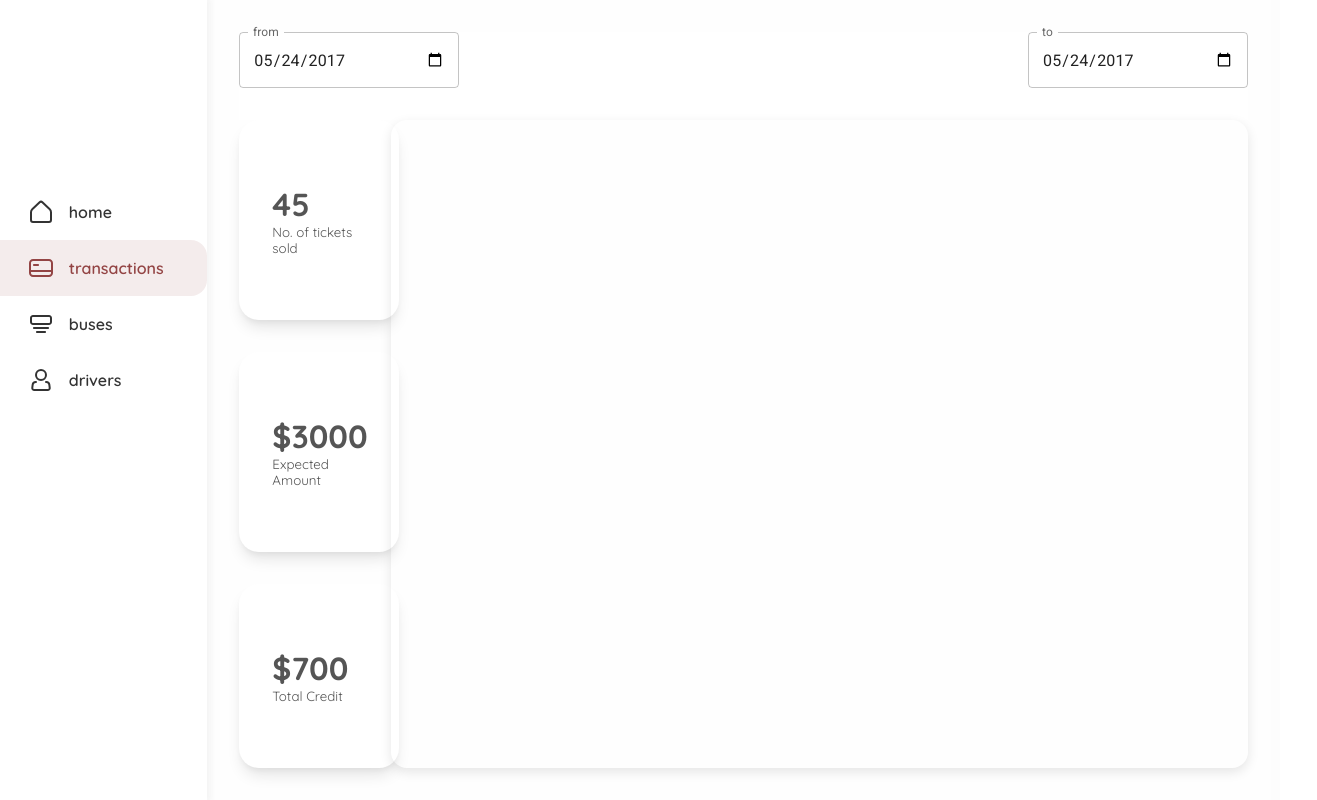
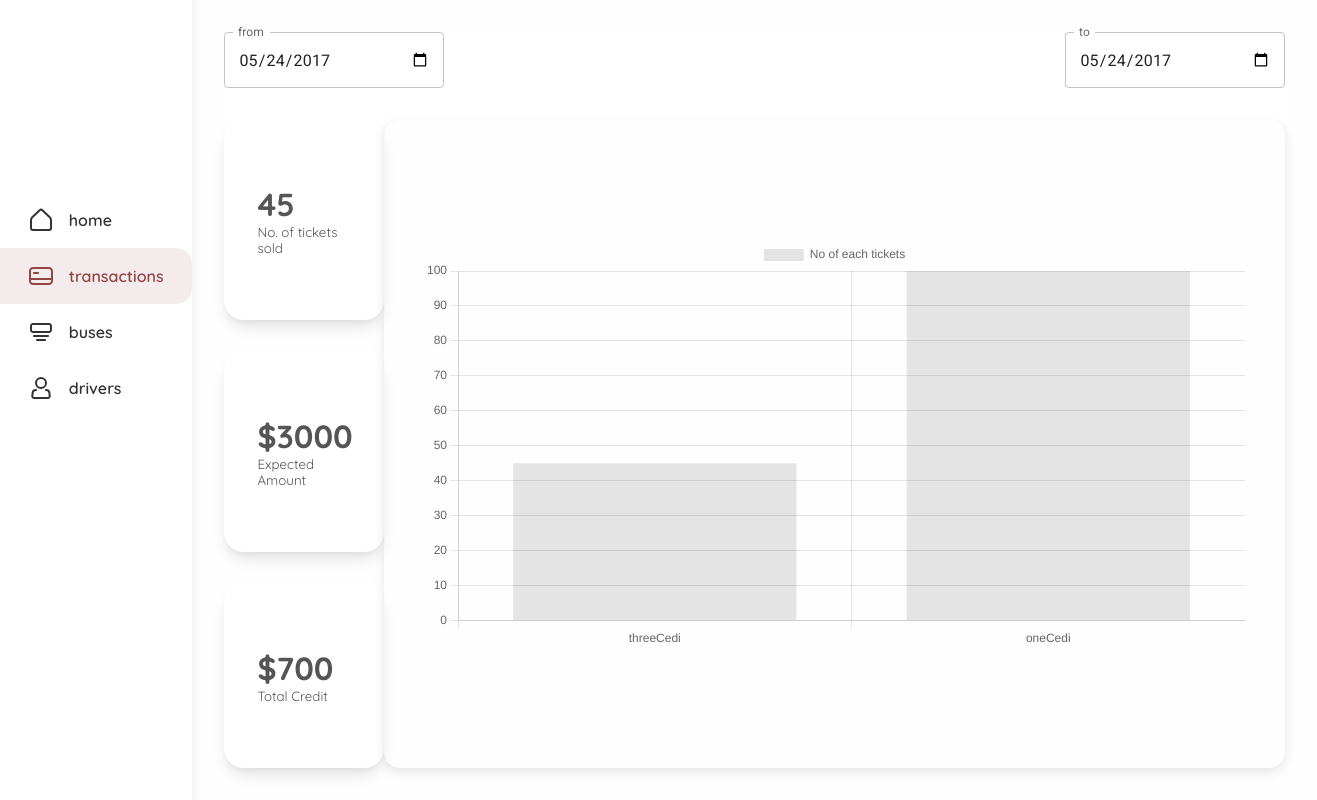
Before and after one commit to faddalibrahim/vooom-admin-dashboard, a React (Create React App) app: page /transactions in a window 1280 px wide. Shown: the whole page, 1317 px wide, since content can reach past the window. Built offline with nearby package versions, Linux system fonts and the light colour scheme; a web font is replaced by a local one.

Commit message:
chartjs integrated

```diff
--- a/package.json
+++ b/package.json
@@ -13,7 +13,9 @@
     "@testing-library/react": "^13.0.1",
     "@testing-library/user-event": "^13.5.0",
     "axios": "^0.26.1",
+    "chart.js": "^3.7.1",
     "react": "^18.0.0",
+    "react-chartjs-2": "^4.1.0",
     "react-dom": "^18.0.0",
     "react-redux": "^7.2.8",
     "react-router-dom": "^6.3.0",
--- a/src/App.js
+++ b/src/App.js
@@ -1,11 +1,6 @@
 //libraries
 import * as React from "react";
-import {
-  BrowserRouter as Router,
-  Routes,
-  Route,
-  NavLink,
-} from "react-router-dom";
+import { BrowserRouter as Router, Routes, Route } from "react-router-dom";
 
 // pages
 import Playground from "pages/playground/Playground";
--- /dev/null
+++ b/src/components/bar-chat/BarChart.js
@@ -0,0 +1,8 @@
+import { Bar } from "react-chartjs-2";
+import { Chart as ChartJS } from "chart.js/auto";
+
+const BarChart = ({ chartData }) => {
+  return <Bar data={chartData} />;
+};
+
+export default BarChart;
--- a/src/pages/transactions/Transactions.js
+++ b/src/pages/transactions/Transactions.js
@@ -2,7 +2,21 @@ import TicketsDataCard from "components/tickets-data-card/TicketsDataCard";
 import transactionsStyles from "./transactions.module.scss";
 import TextField from "@mui/material/TextField";
 
+import { useState } from "react";
+
+import { ticketsData } from "./mockData";
+import BarChart from "components/bar-chat/BarChart";
+
 const Transactions = () => {
+  const [ticketsDataa, setTicketsDataa] = useState({
+    labels: ticketsData.map((data) => data.ticketType),
+    datasets: [
+      {
+        label: "No of each tickets",
+        data: ticketsData.map((data) => data.quantity),
+      },
+    ],
+  });
   return (
     <div className={transactionsStyles.transactions}>
       <div className={transactionsStyles.duration}>
@@ -44,7 +58,9 @@ const Transactions = () => {
           backgroundColor="#C5DDFA"
         />
       </div>
-      <div className={transactionsStyles.more}></div>
+      <div className={transactionsStyles.more}>
+        <BarChart chartData={ticketsDataa} />
+      </div>
     </div>
   );
 };
--- /dev/null
+++ b/src/pages/transactions/mockData.js
@@ -0,0 +1,12 @@
+export const ticketsData = [
+  {
+    id: 1,
+    ticketType: "threeCedi",
+    quantity: 45,
+  },
+  {
+    id: 2,
+    ticketType: "oneCedi",
+    quantity: 100,
+  },
+];
--- a/src/pages/transactions/transactions.module.scss
+++ b/src/pages/transactions/transactions.module.scss
@@ -23,4 +23,7 @@
 .more {
   border-radius: 1rem;
   box-shadow: rgba(0, 0, 0, 0.1) 0px 4px 12px;
+  padding: 2.5rem;
+  display: grid;
+  place-items: center;
 }
```
Also changed, not shown: 1 other file (tests, documents, lock files or other folders).
